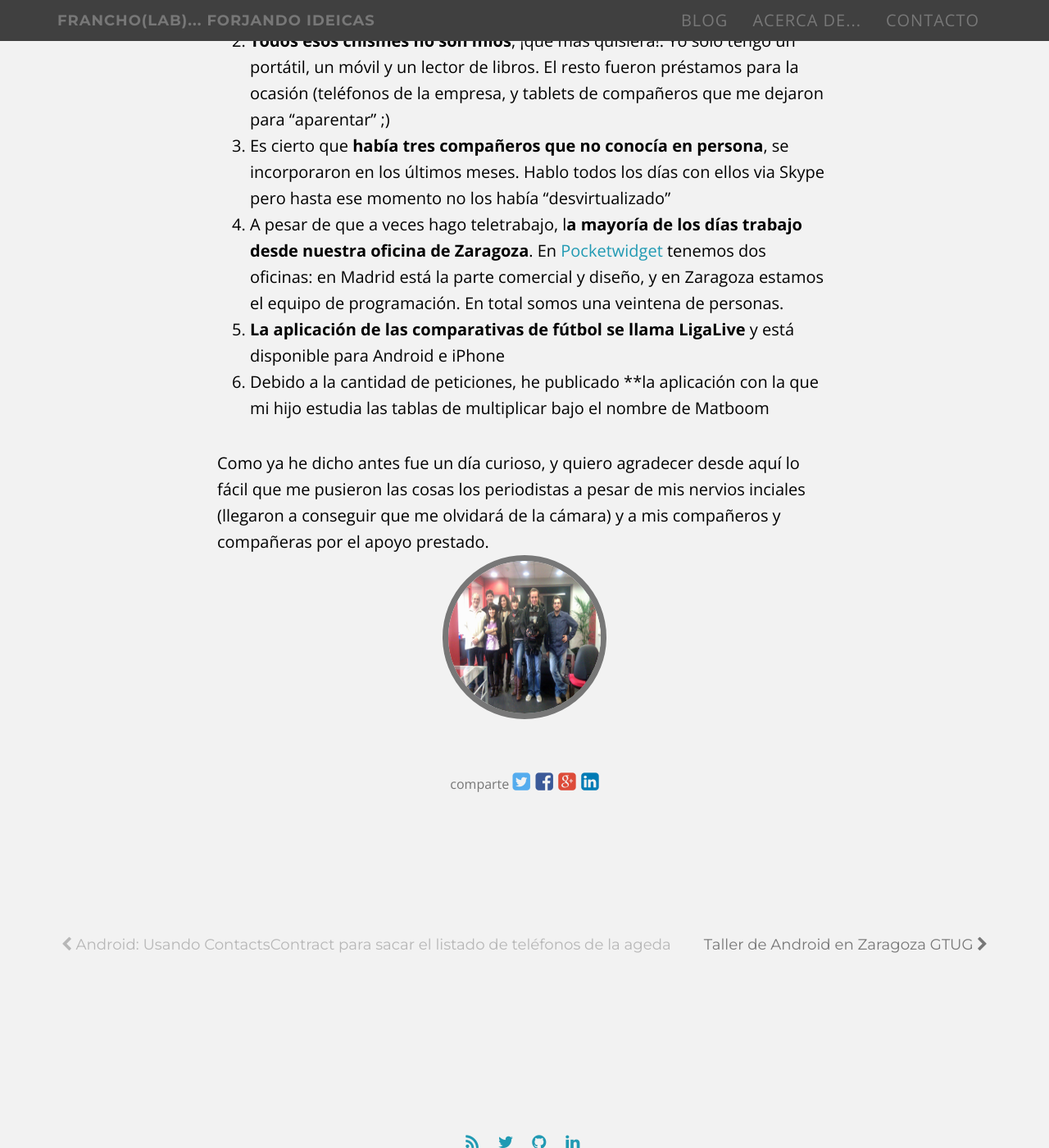
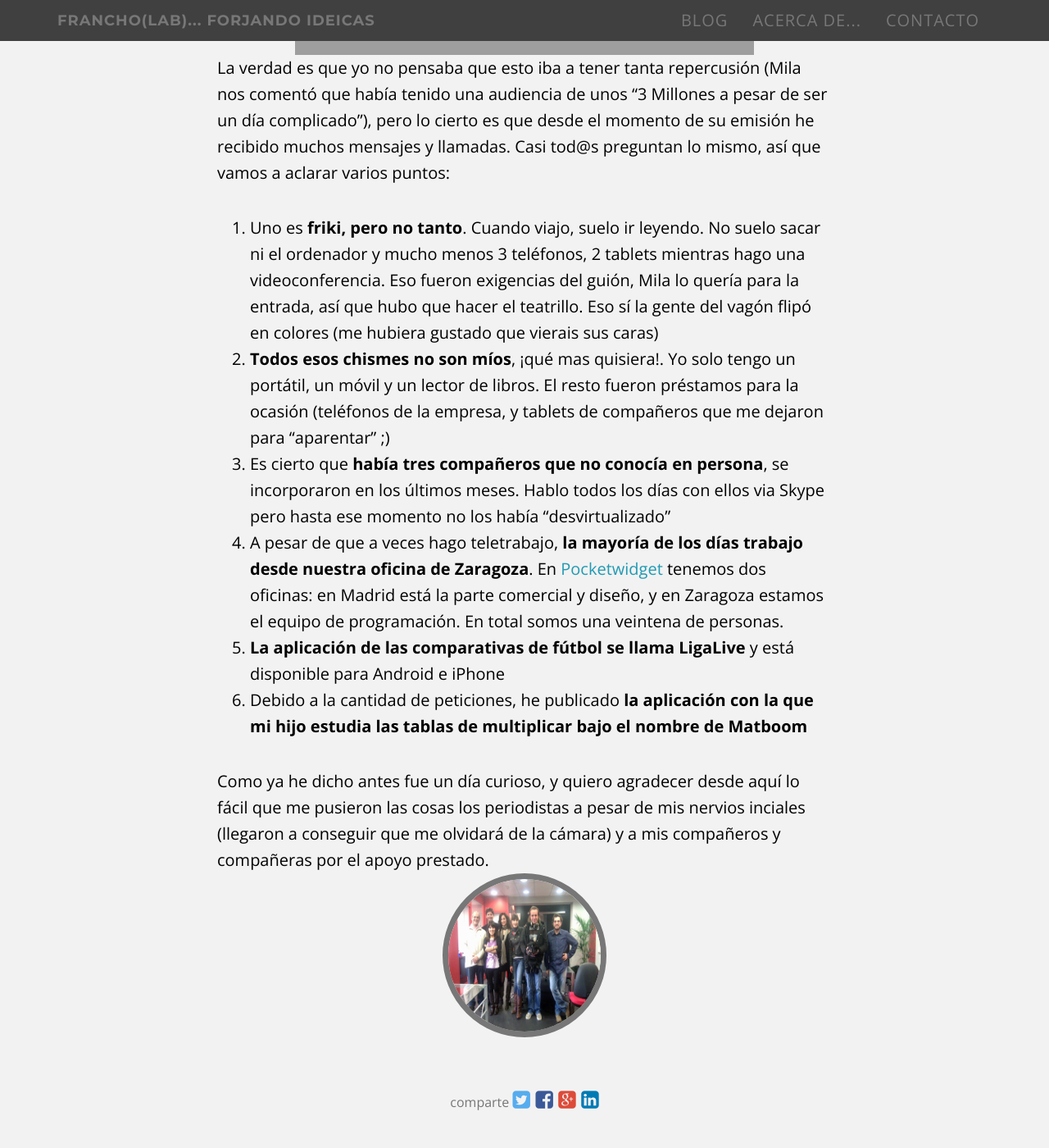
Before and after one commit to francho/francho.github.io, a Jekyll site: the page built from _posts/2011-03-02-programadores-de-aplicaciones-moviles-en-comando-actualidad-de-tve.md, in a window 1280 px wide and 1400 px high, scrolled down 1507 px. Shown: the whole window at 82% size. Built offline with Jekyll 4.4.1, drawn with Linux system fonts in a browser that asks for light colours; comment, search, counter and statistics services are not loaded; some of the changed text lies outside the part shown; grey boxes are pictures that could not be loaded.

Commit message:
Fixup post markdown

```diff
--- a/_posts/2011-03-02-programadores-de-aplicaciones-moviles-en-comando-actualidad-de-tve.md
+++ b/_posts/2011-03-02-programadores-de-aplicaciones-moviles-en-comando-actualidad-de-tve.md
@@ -27,16 +27,16 @@ Un buen día unos periodistas de [RTVE](http://www.rtve.es/) llamaron a Pocketwi
 A pesar de mi reticencia inicial (aunque no lo parezca no me gustan demasiado estos saraos) me convencieron. Así que aprovechamos un viaje que tenía que hacer a la oficina de Madrid para encontrarnos en el AVE. Mila y su cámara (ya perdonarás, pero se me ha olvidado tu nombre) subieron en Guadalajara y me "sorprendieron" haciendo una videoconferencia en el tren con todo el arsenal tecnológico desplegado... a partir de ese momento me colocaron un micro, y se dedicaron a seguirme durante todo el día grabando todo lo que hacíamos. Con mis compañeros de Madrid intentamos explicarles lo que es una empresa de software y en que consiste este mundo de los smartphones. La verdad es que fue toda una experiencia.
 
 El resultado fueron estos [minutos en el programa "Usar y Tirar"](http://www.rtve.es/mediateca/videos/20110224/comando-actualidad-usar-tirar-programadores/1028824.shtml) que se emitió el pasado 24-02-2011 en la primera cadena de Televisión Española
-[youtube http://www.youtube.com/watch?v=wQDkshPfwTo&w=640&h=390]
+{% include youtube.html video="wQDkshPfwTo" %}
 
 La verdad es que yo no pensaba que esto iba a tener tanta repercusión (Mila nos comentó que había tenido una audiencia de unos "3 Millones a pesar de ser un día complicado"), pero lo cierto es que desde el momento de su emisión he recibido muchos mensajes y llamadas. Casi tod@s preguntan lo mismo, así que vamos a aclarar varios puntos:
 
 1.  Uno es **friki, pero no tanto**. Cuando viajo, suelo ir leyendo. No suelo sacar ni el ordenador y mucho menos 3 teléfonos, 2 tablets mientras hago una videoconferencia. Eso fueron exigencias del guión, Mila lo quería para la entrada, así que hubo que hacer el teatrillo. Eso sí la gente del vagón flipó en colores (me hubiera gustado que vierais sus caras)
 2.  **Todos esos chismes no son míos**, ¡qué mas quisiera!. Yo solo tengo un portátil, un móvil y un lector de libros. El resto fueron préstamos para la ocasión (teléfonos de la empresa, y tablets de compañeros que me dejaron para "aparentar" ;)
 3.  Es cierto que **había tres compañeros que no conocía en persona**, se incorporaron en los últimos meses. Hablo todos los días con ellos via Skype pero hasta ese momento no los había "desvirtualizado"
-4.  A pesar de que a veces hago teletrabajo, l**a mayoría de los días trabajo desde nuestra oficina de Zaragoza**. En [Pocketwidget](http://www.pocketwidget.com) tenemos dos oficinas: en Madrid está la parte comercial y diseño, y en Zaragoza estamos el equipo de programación. En total somos una veintena de personas.
+4.  A pesar de que a veces hago teletrabajo, **la mayoría de los días trabajo desde nuestra oficina de Zaragoza**. En [Pocketwidget](http://www.pocketwidget.com) tenemos dos oficinas: en Madrid está la parte comercial y diseño, y en Zaragoza estamos el equipo de programación. En total somos una veintena de personas.
 5.  **La aplicación de las comparativas de fútbol se llama LigaLive** y está disponible para Android e iPhone
-6.  Debido a la cantidad de peticiones, he publicado **la aplicación con la que mi hijo estudia las tablas de multiplicar bajo el nombre de Matboom
+6.  Debido a la cantidad de peticiones, he publicado **la aplicación con la que mi hijo estudia las tablas de multiplicar bajo el nombre de Matboom**
 
 Como ya he dicho antes fue un día curioso, y quiero agradecer desde aquí lo fácil que me pusieron las cosas los periodistas a pesar de mis nervios inciales (llegaron a conseguir que me olvidará de la cámara) y a mis compañeros y compañeras por el apoyo prestado.
 [![IMG_20110203_175922](/assets/img_20110203_175922111.jpg "IMG_20110203_175922")](https://franchojoven.files.wordpress.com/2011/03/img_20110203_175922111.jpg)
```
